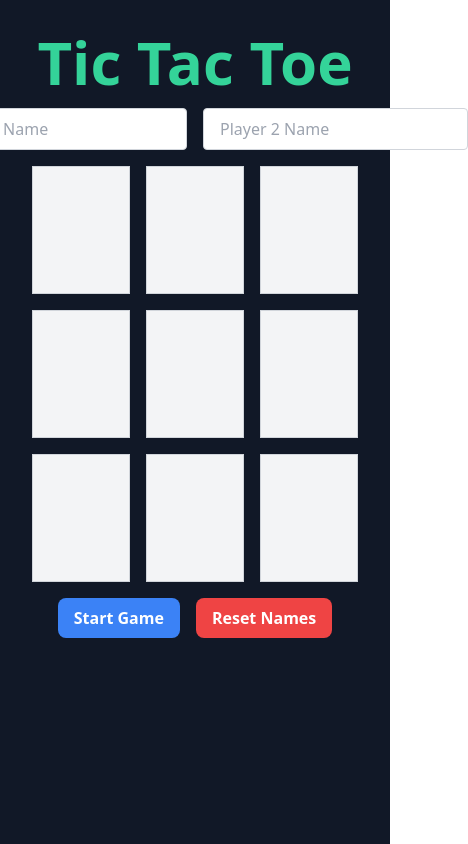
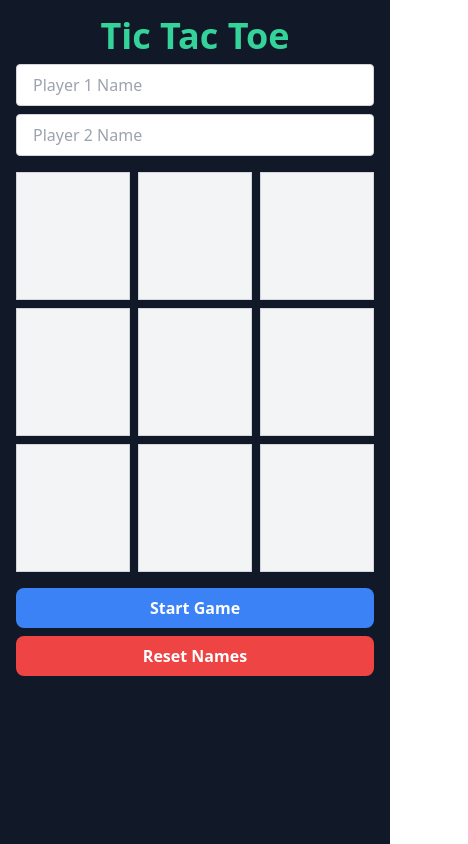
Before and after one commit to h4m24-a/Tic-Tac-Toe, a website: page index.html in a window 390 px wide. Shown: the whole page, 468 px wide, since content can reach past the window. Drawn offline with Linux system fonts and the light colour scheme.

Commit message:
made it mobile responsive

```diff
--- a/index.html
+++ b/index.html
@@ -9,16 +9,17 @@
 <body>
     <div class="bg-gray-900 min-h-screen">
 
+      <div class="container mx-auto p-4">
 
-        <div class="container mx-auto p-8">
-          <h1 class="text-6xl text-emerald-400 font-bold mb-4 text-center">Tic Tac Toe</h1>
-          <div class="flex justify-center space-x-4 mb-4">
-            <input id="player1-input" class="border border-gray-300 rounded px-4 py-2" type="text" placeholder="Player 1 Name" />
+        <h1 class="text-4xl text-emerald-400 font-bold mb-2 text-center">Tic Tac Toe</h1>
+
+        <div class="flex flex-col mb-2 space-y-2 md:space-x-4 md:flex-row md:justify-center">
+            <input id="player1-input" class="border border-gray-300 rounded px-4 py-2 md:mb-0" type="text" placeholder="Player 1 Name" />
             <input id="player2-input" class="border border-gray-300 rounded px-4 py-2" type="text" placeholder="Player 2 Name" />
-          </div>
+        </div>
 
 
-          <div id="board" class="grid grid-cols-3 gap-4 max-w-md mx-auto">
+        <div id="board" class="grid grid-cols-3 gap-2 max-w-md mx-auto mt-4 md:grid-cols-3">
             <div class="cell bg-gray-100 border border-gray-300 flex items-center justify-center h-32 text-4xl hover:bg-gray-200"></div>
             <div class="cell bg-gray-100 border border-gray-300 flex items-center justify-center h-32 text-4xl hover:bg-gray-200"></div>
             <div class="cell bg-gray-100 border border-gray-300 flex items-center justify-center h-32 text-4xl hover:bg-gray-200"></div>
@@ -31,13 +32,14 @@
           </div>
 
 
-          <div id="message" class="text-center text-white text-lg font-semibold my-4"></div>
+          <div id="message" class="text-center text-white text-lg font-semibold mt-4"></div>
 
-          <div class="flex justify-center space-x-4">
-            <button id="start-btn" class="py-2 px-4 bg-blue-500 text-white font-semibold rounded-lg hover:bg-blue-600">Start Game</button>
-            <button id="reset-btn" class="py-2 px-4 bg-red-500 text-white font-semibold rounded-lg hover:bg-red-600">Reset Names</button>
+          <div class="flex flex-col md:flex-row justify-center space-y-2 md:space-y-0 md:space-x-4 mt-4">
+              <button id="start-btn" class="py-2 px-4 bg-blue-500 text-white font-semibold rounded-lg hover:bg-blue-600">Start Game</button>
+              <button id="reset-btn" class="py-2 px-4 bg-red-500 text-white font-semibold rounded-lg hover:bg-red-600">Reset Names</button>
           </div>
-        </div>
+
+      </div>
 
 
       </div>
```
Also changed, not shown: dist/output.css.
